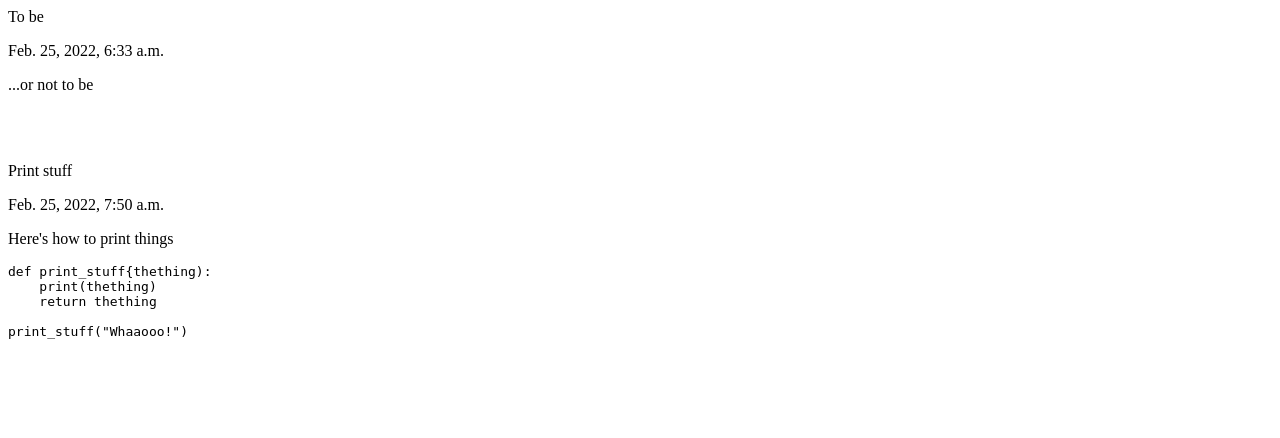
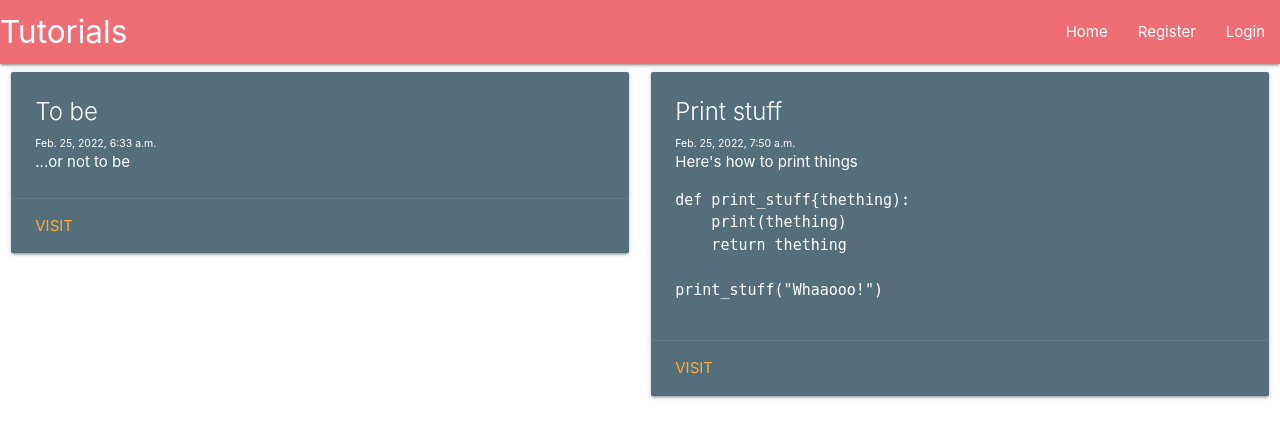
Before and after one commit to IsidoreDelpierro/mysite, a Django app: page / in a window 1280 px wide. Shown: the top 438 px of the page. Run offline with Django 3.2, Linux system fonts and the light colour scheme; data comes from the database, SQL or seed files in the repository; some libraries are stand-ins or nearby versions.

Commit message:
Lesson Five: Styling With CSS
1) Block Content, Extend, Include

2) Koala SASS (not done)

```diff
--- /dev/null
+++ b/downloads.txt
@@ -0,0 +1 @@
+Koala Sass
--- /dev/null
+++ b/main/templates/main/header.html
@@ -0,0 +1,29 @@
+<head>
+  {% load static %}
+  <link href="{% static 'tinymce/css/prism.css' %}" rel="stylesheet">
+
+  <!-- Compiled and minified CSS -->
+  <link rel="stylesheet" href="https://cdnjs.cloudflare.com/ajax/libs/materialize/1.0.0/css/materialize.min.css">
+
+  <!-- Compiled and minified JavaScript -->
+  <script src="https://cdnjs.cloudflare.com/ajax/libs/materialize/1.0.0/js/materialize.min.js"></script>
+</head>
+
+<body>
+
+  <nav>
+    <div class="nav-wrapper">
+      <a href="#" class="brand-logo">Tutorials</a>
+      <ul id="nav-mobile" class="right hide-on-med-and-down">
+        <li><a href="/">Home</a></li>
+        <li><a href="/register">Register</a></li>
+        <li><a href="/login">Login</a></li>
+      </ul>
+    </div>
+  </nav>
+
+  {% block content %}
+  {% endblock %}
+
+</body>
+<script src="{% static 'tinymce/js/prism.js' %}"></script>
--- a/main/templates/main/home.html
+++ b/main/templates/main/home.html
@@ -1,14 +1,20 @@
-<head>
-  {% load static %}
-  <link href="{% static 'tinymce/css/prism.css' %}" rel="stylesheet">
-</head>
+{% extends "main/header.html" %}
 
-<body>
-  {% for tutorial in tutorials %}
-    <p>{{tutorial.title}}</p>
-    <p>{{tutorial.published}}</p>
-    <p>{{tutorial.content|safe}}</p>
-    <br><br>
-  {% endfor %}
-</body>
-<script src="{% static 'tinymce/js/prism.js' %}"></script>
+{% block content %}
+  <div class="row">
+    {% for tutorial in tutorials %}
+      <div class="col s12 m6">
+        <div class="card blue-grey darken-1">
+          <div class="card-content white-text">
+            <span class="card-title">{{tutorial.title}}</span>
+            <p style="font-size:70%">{{tutorial.published}}</p>
+            <p>{{tutorial.content|safe}}</p>
+          </div>
+          <div class="card-action">
+            <a href="#">Visit</a>
+          </div>
+        </div>
+      </div>
+    {% endfor %}
+  </div>
+{% endblock %}
```
